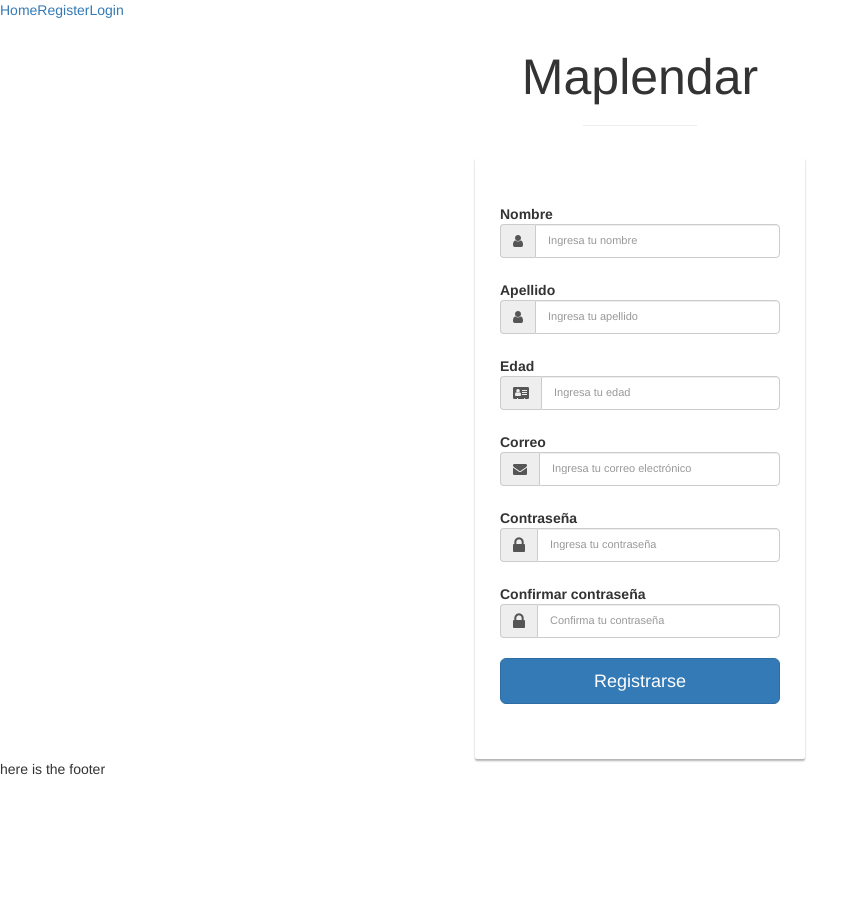
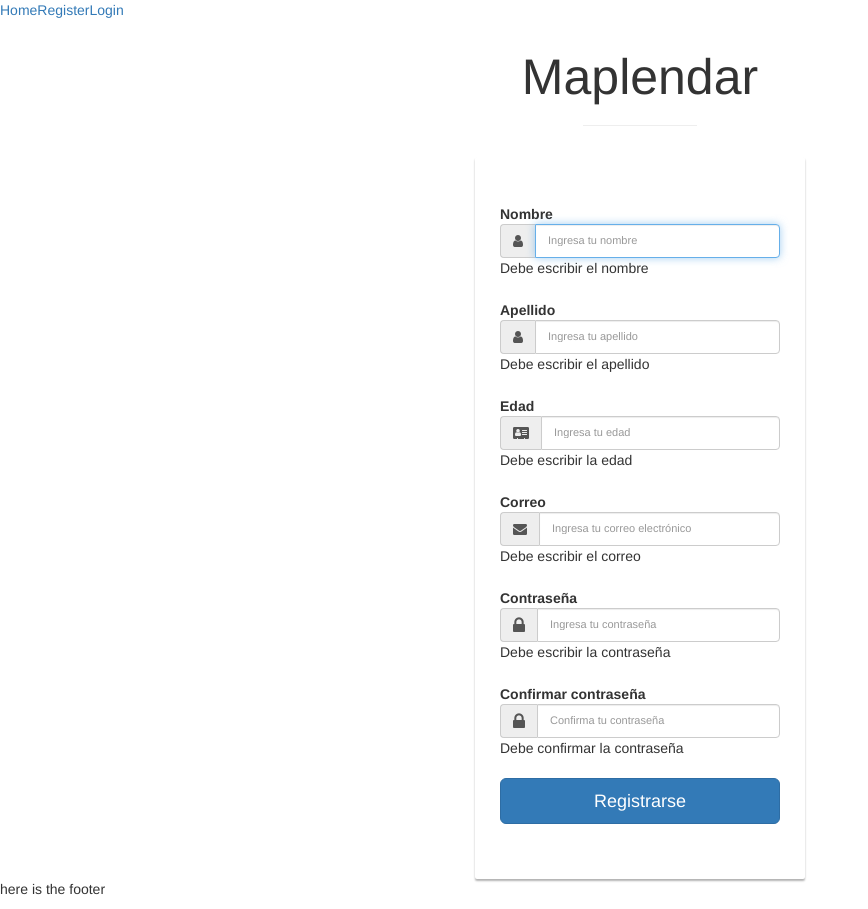
Before and after one commit to MapLendar/web_app, an Angular app: page /register in a window 1280 px wide. Shown: the whole page, without its empty margins (0-868 px from the left). Before the commit the page ends 800 px from the top, so only its background shows below. Built offline with nearby package versions, Linux system fonts and the light colour scheme.

Commit message:
Registration component validations

```diff
--- a/src/app/app.settings.ts
+++ b/src/app/app.settings.ts
@@ -3,6 +3,6 @@ import { Headers } from "@angular/http";
 
 @Injectable()
 export class AppGlobals {
-  public static APIURI: string = "http://192.168.99.101";
+  public static APIURI: string = "http://192.168.99.101:4000";
   public static URIHEADERS: Headers = new Headers( { "Content-Type": "application/json", "Accept": "application/json" } )
 }
--- a/src/app/models/user.model.ts
+++ b/src/app/models/user.model.ts
@@ -2,8 +2,8 @@ export class User
 {
 	id: number;
 	token: string;
-	firstName: string;
-	lastName: string;
+	first_name: string;
+	last_name: string;
 	email: string;
 	age: number;
 
@@ -13,8 +13,8 @@ export class User
 		{
 			this.id = null;
 			this.token = null;
-			this.firstName = null;
-			this.lastName = null;
+			this.first_name = null;
+			this.last_name = null;
 			this.email = null;
 			this.age = null;
 		}
@@ -22,8 +22,8 @@ export class User
 		{
 			this.id = data.id;
 			this.token = data.token;
-			this.firstName = data.name;
-			this.lastName = data.lastName;
+			this.first_name = data.name;
+			this.last_name = data.lastName;
 			this.email = data.email;
 			this.age = data.age;
 		}
--- a/src/app/services/user.service.ts
+++ b/src/app/services/user.service.ts
@@ -88,7 +88,8 @@ export class UserService
 	{
 	    let userAux: any = Object.assign( {}, user );
 	    userAux.password = password;
-	    userAux.password_confirmation = password_confirmation;
+		userAux.password_confirmation = password_confirmation;
+
 		return this.http.post( `${this.usersURL}`, { data: userAux }, { headers: AppGlobals.URIHEADERS } )
 			.map( response => response.json().data )
 			.catch( this.handleError );
--- a/src/app/views/register/register.component.html
+++ b/src/app/views/register/register.component.html
@@ -7,15 +7,20 @@
                </div>
         </div>
         <div class="main-login main-center">
-            <form class="form-horizontal" method="post" action="#">
+            <form class="form-horizontal" [formGroup] = "registerForm" (ngSubmit) = "register()">
 
                 <div class="form-group">
                     <label for="first_name" class="cols-sm-2 control-label">Nombre</label>
                     <div class="cols-sm-10">
                         <div class="input-group">
                             <span class="input-group-addon"><i class="fa fa-user fa" aria-hidden="true"></i></span>
-                            <input type="text" class="form-control" name="first_name" id="first_name"  placeholder="Ingresa tu nombre"/>
+                            <input type="text" class="form-control" name="first_name" id="first_name"  placeholder="Ingresa tu nombre" formControlName = "first_name" [(ngModel)] = "user.first_name" autofocus/>
                         </div>
+                        <span *ngIf = "registerForm.controls.first_name.errors" class = "tooltip-content">
+                            <div [hidden] = "!registerForm.controls.first_name.errors.required">
+                                Debe escribir el nombre
+                            </div>
+                        </span>
                     </div>
                 </div>
 
@@ -24,8 +29,13 @@
                     <div class="cols-sm-10">
                         <div class="input-group">
                             <span class="input-group-addon"><i class="fa fa-user fa" aria-hidden="true"></i></span>
-                            <input type="text" class="form-control" name="last_name" id="last_name"  placeholder="Ingresa tu apellido"/>
+                            <input type="text" class="form-control" name="last_name" id="last_name"  placeholder="Ingresa tu apellido" formControlName = "last_name" [(ngModel)] = "user.last_name"/>
                         </div>
+                        <span *ngIf = "registerForm.controls.last_name.errors" class = "tooltip-content">
+                            <div [hidden] = "!registerForm.controls.last_name.errors.required">
+                                Debe escribir el apellido
+                            </div>
+                        </span>
                     </div>
                 </div>
 
@@ -34,8 +44,13 @@
                     <div class="cols-sm-10">
                         <div class="input-group">
                             <span class="input-group-addon"><i class="fa fa-address-card fa" aria-hidden="true"></i></span>
-                            <input type="number" class="form-control" name="age" id="age"  placeholder="Ingresa tu edad"/>
+                            <input type="number" class="form-control" name="age" id="age"  placeholder="Ingresa tu edad" formControlName = "age" [(ngModel)] = "user.age"/>
                         </div>
+                        <span *ngIf = "registerForm.controls.age.errors" class = "tooltip-content">
+                            <div [hidden] = "!registerForm.controls.age.errors.required">
+                                Debe escribir la edad
+                            </div>
+                        </span>
                     </div>
                 </div>
 
@@ -44,8 +59,13 @@
                     <div class="cols-sm-10">
                         <div class="input-group">
                             <span class="input-group-addon"><i class="fa fa-envelope fa" aria-hidden="true"></i></span>
-                            <input type="text" class="form-control" name="email" id="email"  placeholder="Ingresa tu correo electrónico"/>
+                            <input type="text" class="form-control" name="email" id="email"  placeholder="Ingresa tu correo electrónico" formControlName = "email" [(ngModel)] = "user.email"/>
                         </div>
+                        <span *ngIf = "registerForm.controls.email.errors" class = "tooltip-content">
+                            <div [hidden] = "!registerForm.controls.email.errors.required">
+                                Debe escribir el correo
+                            </div>
+                        </span>
                     </div>
                 </div>
 
@@ -55,8 +75,16 @@
                     <div class="cols-sm-10">
                         <div class="input-group">
                             <span class="input-group-addon"><i class="fa fa-lock fa-lg" aria-hidden="true"></i></span>
-                            <input type="password" class="form-control" name="password" id="password"  placeholder="Ingresa tu contraseña"/>
+                            <input type="password" class="form-control" name="password" id="password"  placeholder="Ingresa tu contraseña" formControlName = "password" [(ngModel)] = "password.value"/>
                         </div>
+                        <span *ngIf = "registerForm.controls.password.errors" class = "tooltip-content">
+                            <div [hidden] = "!registerForm.controls.password.errors.required">
+                                Debe escribir la contraseña
+                            </div>
+                            <div [hidden] = "!registerForm.controls.passwordConfirmation.errors.minlength">
+                                La contraseña debe tener al menos 8 caracteres
+                            </div>
+                        </span>
                     </div>
                 </div>
 
@@ -65,13 +93,21 @@
                     <div class="cols-sm-10">
                         <div class="input-group">
                             <span class="input-group-addon"><i class="fa fa-lock fa-lg" aria-hidden="true"></i></span>
-                            <input type="password" class="form-control" name="confirm" id="confirm"  placeholder="Confirma tu contraseña"/>
+                            <input type="password" class="form-control" name="confirm" id="confirm"  placeholder="Confirma tu contraseña" formControlName = "passwordConfirmation" [(ngModel)] = "password.confirmation"/>
                         </div>
+                        <span *ngIf = "registerForm.controls.passwordConfirmation.errors" class = "tooltip-content">
+                            <div [hidden] = "!registerForm.controls.passwordConfirmation.errors.required">
+                                Debe confirmar la contraseña
+                            </div>
+                            <div [hidden] = "!registerForm.controls.passwordConfirmation.errors.minlength">
+                                La contraseña debe tener al menos 8 caracteres
+                            </div>
+                        </span>
                     </div>
                 </div>
 
                 <div class="form-group ">
-                    <button type="button" class="btn btn-primary btn-lg btn-block login-button">Registrarse</button>
+                    <button type="submit" class="btn btn-primary btn-lg btn-block login-button">Registrarse</button>
                 </div>
             </form>
         </div>
--- a/src/app/views/register/register.component.ts
+++ b/src/app/views/register/register.component.ts
@@ -1,4 +1,8 @@
 import { Component } from '@angular/core';
+import { User } from "../../models/user.model";
+import { UserService } from '../../services/user.service';
+import { FormBuilder, FormGroup, Validators, ValidatorFn, AbstractControl } from "@angular/forms";
+
 
 @Component({
   selector: 'app-register',
@@ -6,5 +10,45 @@ import { Component } from '@angular/core';
   styleUrls: ['./register.component.sass']
 })
 export class RegisterComponent {
+  user: User;
+  password: any;
+  submitted = false;
+  registerForm: FormGroup;
 
+  constructor( private userService: UserService, private formBuilder: FormBuilder)
+	{
+		this.user = new User( {} );
+		this.password = {
+			value: "",
+			confirmation: ""
+    };
+    this.registerForm = this.createRegisterForm();
+
+  }
+
+  private register(): void
+	{
+    if( this.registerForm.invalid )
+    return;
+
+		this.submitted = true;
+
+    this.userService.create( this.user, this.password.value, this.password.confirmation ).subscribe(
+      user => console.log(user),
+      err => console.log(err)
+    );
+  }
+
+  private createRegisterForm(): FormGroup
+	{
+		return this.formBuilder.group(
+			{
+				first_name: ["", [Validators.required]],
+				last_name: ["", [Validators.required]],
+        email: ["", [Validators.required, Validators.pattern( /^([a-z0-9_\.-]+)@([\da-z\.-]+)\.([a-z\.]{2,6})$/ )]],
+        age: ["", [Validators.required]],
+				password: ["", [Validators.required, Validators.minLength( 8 )]],
+				passwordConfirmation: ["", [Validators.required, Validators.minLength( 8 )]]
+			} );
+	}
 }
```
Also changed, not shown: src/app/app.module.ts (+7 -1 lines).
